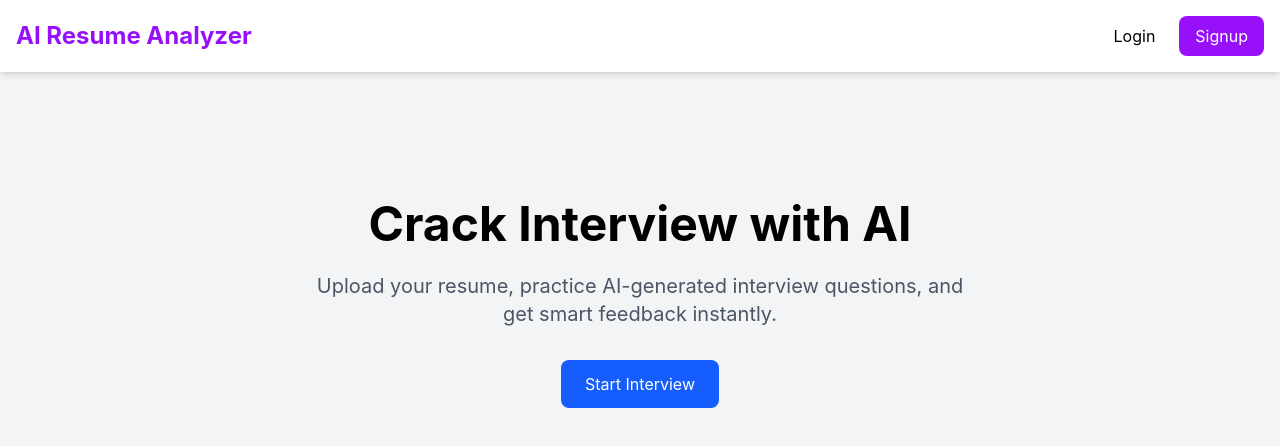
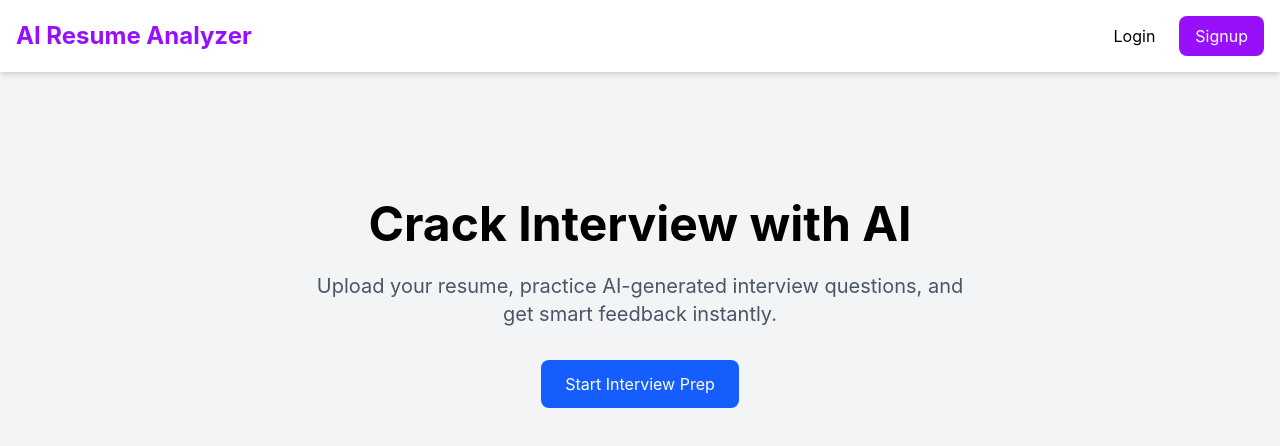
Before and after one commit to Ankithapa08/ai_resumeAnalyzer, a React (Vite) app in the folder frontend/: page / in a window 1280 px wide. Shown: the top 446 px of the page. Built offline with nearby package versions, Linux system fonts and the light colour scheme.

Commit message:
fix mock interview naming

```diff
--- a/frontend/src/components/Navbar.jsx
+++ b/frontend/src/components/Navbar.jsx
@@ -76,7 +76,7 @@ function Navbar() {
                                 to="/mock-interview"
                                 className="hover:text-purple-600 transition"
                             >
-                                Mock Interview
+                                Interview Prep
                             </Link>
                             <Link
                             to="/history"
--- a/frontend/src/pages/Home.jsx
+++ b/frontend/src/pages/Home.jsx
@@ -89,7 +89,7 @@ function Home() {
                             transition
                         "
                     >
-                        Start Interview
+                        Start Interview Prep
                     </button>
 
                 </div>
```
